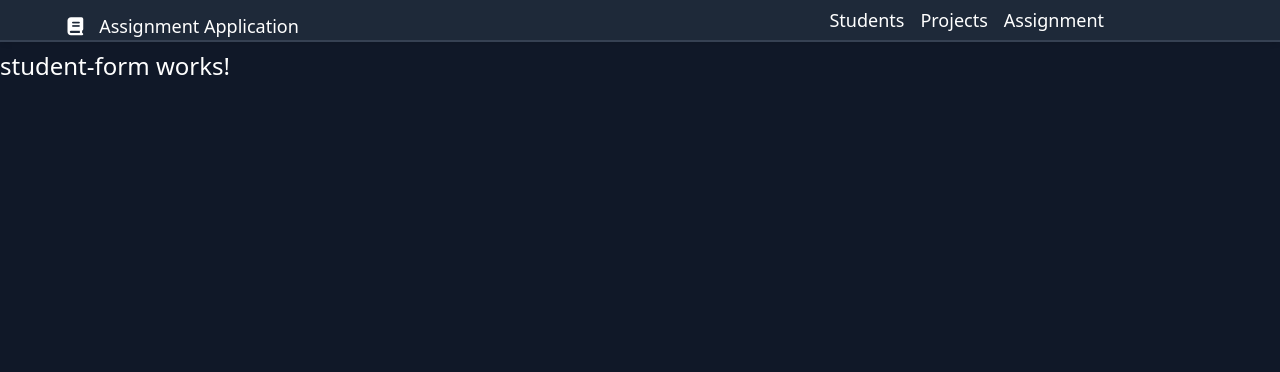
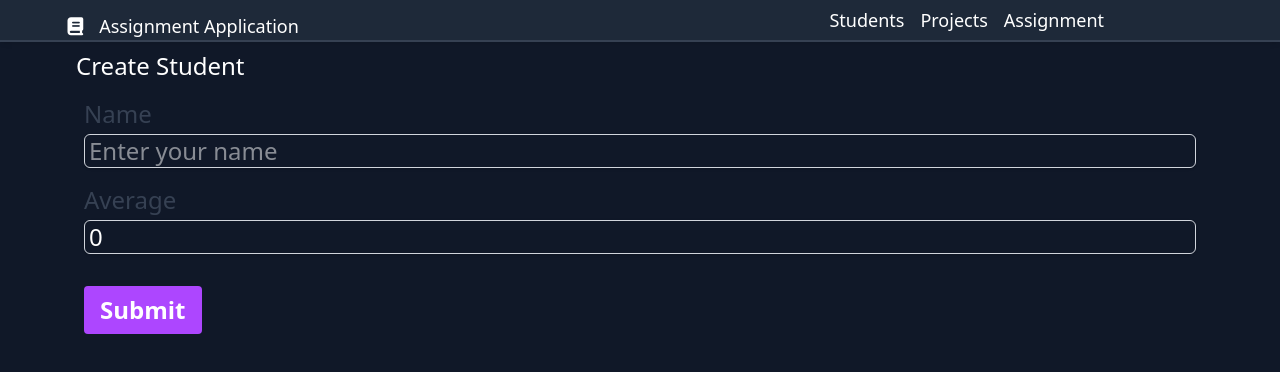
Before and after one commit to chtlansakara/frontprojectassignment, an Angular app: page /students/addStudent in a window 1280 px wide. Shown: the top 372 px of the page. Built offline with nearby package versions, Linux system fonts and the light colour scheme.

Commit message:
Add student functionality added.

```diff
--- a/src/app/student-form/student-form.component.html
+++ b/src/app/student-form/student-form.component.html
@@ -1 +1,25 @@
-<p>student-form works!</p>
+<div class="mx-12">
+  <h3 class="mx-7">Create Student</h3>
+  <form (ngSubmit)="upsert();" class="mt-4 mx-9 space-y-4">
+
+    <!-- name -->
+    <div class="form-group">
+      <label for="name">Name</label>
+      <input type="text" class="w-full" id="name" name="name" placeholder="Enter your name" [(ngModel)]="student.name">
+    </div>
+    <!-- average -->
+    <div class="form-group">
+      <label for="average">Average</label>
+      <input type="number" class="w-full" id="average" name="average" placeholder="Enter average"
+        [(ngModel)]="student.average">
+    </div>
+    <!-- out of range Error message  -->
+    <div class="form-group">
+      <label for="outOfRange" class="text-red-900">
+        {{isOutOfRange ? "Average must be a number between 0 and 10" : ""}}
+      </label>
+    </div>
+    <!-- submit button for the form -->
+    <button type="submit">Submit</button>
+  </form>
+</div>
--- a/src/app/student-form/student-form.component.ts
+++ b/src/app/student-form/student-form.component.ts
@@ -1,4 +1,8 @@
 import { Component } from '@angular/core';
+import { Student } from '../student';
+import { StudentService } from '../student.service';
+import { Router } from '@angular/router';
+
 
 @Component({
   selector: 'app-student-form',
@@ -7,5 +11,33 @@ import { Component } from '@angular/core';
   styleUrl: './student-form.component.css'
 })
 export class StudentFormComponent {
+  student: Student = new Student("",0,[]);
+  //to check the average validity
+  isOutOfRange = false;
 
+  constructor(
+    private studentService :StudentService,
+    private router : Router
+  ){}
+
+  upsert(){
+    //checking for average validity
+    const average = Number(this.student.average);
+    if(average<0 || average>10 ){
+      this.isOutOfRange = true;
+      return;
+    }
+    //if average is valid, proceeding to create the student
+    //using Observer instead subscribe() with returned Observable
+
+    //creating an observer
+    const observer = {
+      next: (data:Student) => { this.router.navigate(["/students"])},
+      error: (error:any) => {console.log(error)},
+      complete:()=>{console.log("Operation completed.")}
+    };
+
+    //using an observer
+    this.studentService.addStudent(this.student).subscribe(observer);
+  }
 }
--- a/src/app/student-list/student-list.component.html
+++ b/src/app/student-list/student-list.component.html
@@ -1,3 +1,10 @@
+<h2 class="mb-4">
+  Student List
+  <a href="/students/addStudent">
+    <i class="fa fa-user-plus interactivehover"></i>
+  </a>
+</h2>
+
 <table>
   <thead>
     <tr>
--- a/src/styles.css
+++ b/src/styles.css
@@ -28,7 +28,7 @@
   /* for input */
   input
   {
-    @apply block mt-1 border border-gray-300 rounded-md shadow-sm focus:border-blue-500 text-black
+    @apply block mt-1 border border-gray-300 rounded-md shadow-sm focus:border-blue-500 text-white pl-1
   }
 
   /* for buttons */
```
